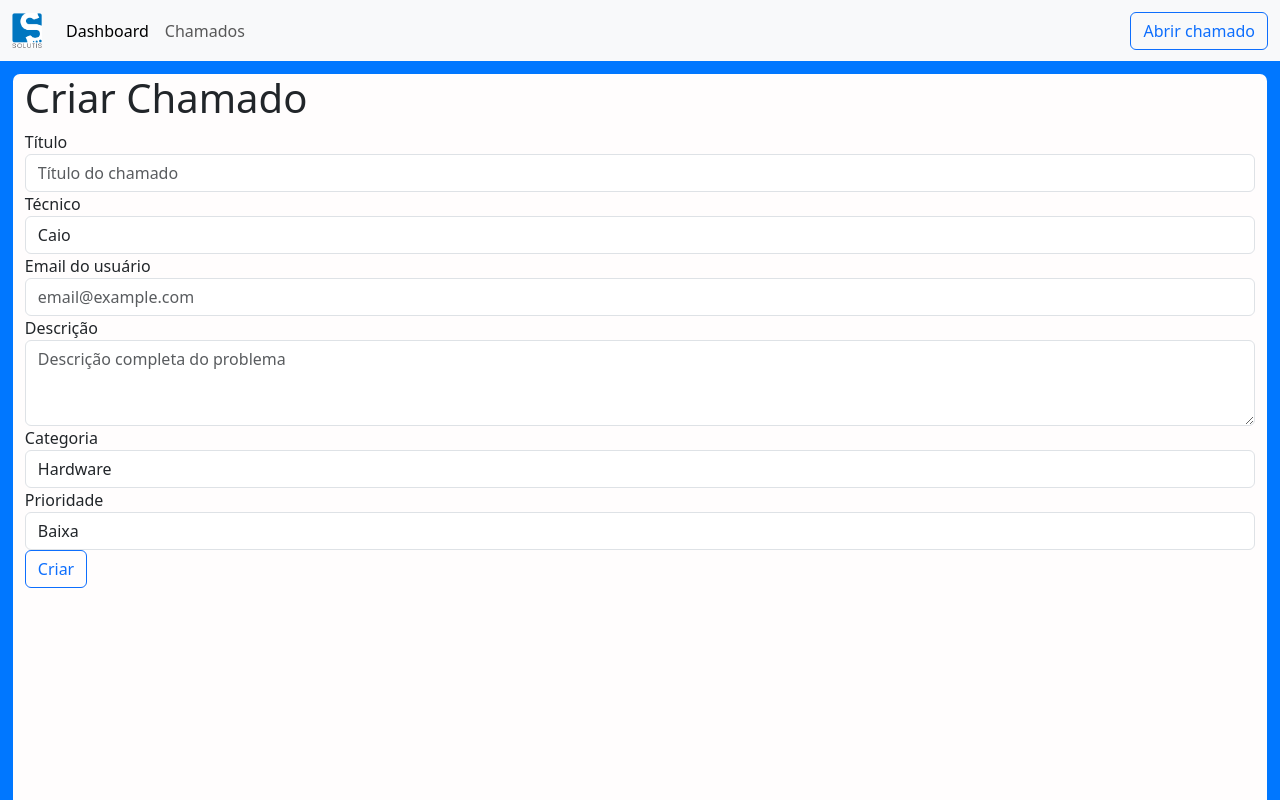
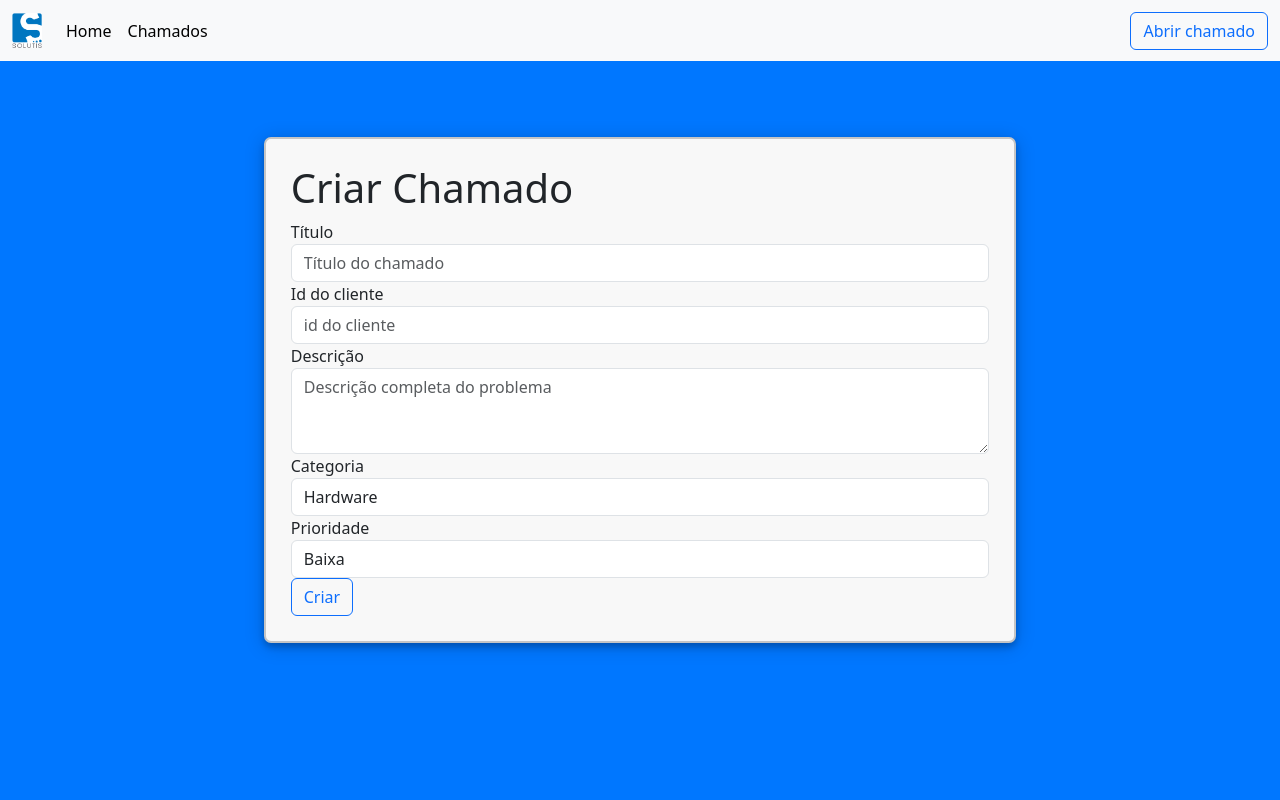
Before and after one commit to caioCarmoAtSolutis/Solutis-Helpdesk-Frontend, a React (Vite) app: page /criar-chamado in a window 1280 px wide. Built offline with nearby package versions, Linux system fonts and the light colour scheme.

Commit message:
feat: Add dashboard logic and implement create ticket form

```diff
--- a/src/components/CreateTicketForm.tsx
+++ b/src/components/CreateTicketForm.tsx
@@ -1,17 +1,109 @@
 import { useForm } from "react-hook-form";
+import { useState } from "react";
 import "./CreateTicketForm.css";
 
-const onSubmit = (data: any) => {};
+const GATEWAY_URL = "http://localhost:9000";
+const TICKET_SERVICE_ENDPOINT = "/ticket-service/tickets";
+
+interface TicketFormData {
+  title: string;
+  customerId: string;
+  description: string;
+  category: string;
+  priority: string;
+}
+
+function getCategory(category: string) {
+  switch (category) {
+    case "Software":
+      return "SOFTWARE";
+    case "Hardware":
+      return "HARDWARE";
+    case "Network":
+      return "NETWORK";
+  }
+}
+
+function getPriority(priority: string) {
+  switch (priority) {
+    case "Baixa":
+      return "LOW";
+    case "Média":
+      return "MEDIUM";
+    case "Alta":
+      return "HIGH";
+    case "Crítica":
+      return "CRITICAL";
+  }
+}
+
+async function createTicket(data: TicketFormData) {
+  const response = await fetch(`${GATEWAY_URL + TICKET_SERVICE_ENDPOINT}`, {
+    method: "POST",
+    headers: { "Content-Type": "application/json" },
+    body: JSON.stringify({
+      customerId: data.customerId,
+      title: data.title,
+      description: data.description,
+      category: { category: getCategory(data.category) },
+      priority: { priority: getPriority(data.priority) },
+    }),
+  });
+
+  if (!response.ok) {
+    const errorBody = await response.text();
+    console.error("Server responded with:", response.status, errorBody);
+    throw new Error(`Failed to create ticket: ${response.status} ${errorBody}`);
+  }
+
+  return response.json();
+}
 
 function CreateTicketForm() {
   const {
     register,
     handleSubmit,
-    formState: { errors },
-  } = useForm();
+    reset,
+    formState: { errors, isSubmitting },
+  } = useForm<TicketFormData>();
+
+  const [submitStatus, setSubmitStatus] = useState<{
+    type: "success" | "error";
+    message: string;
+  } | null>(null);
+
+  const onSubmit = async (data: TicketFormData) => {
+    setSubmitStatus(null);
+    try {
+      await createTicket(data);
+      setSubmitStatus({
+        type: "success",
+        message: "Chamado criado com sucesso!",
+      });
+      reset();
+    } catch (error) {
+      console.error(error);
+      setSubmitStatus({
+        type: "error",
+        message: "Não foi possível criar o chamado. Tente novamente.",
+      });
+    }
+  };
 
   return (
-    <>
+    <form onSubmit={handleSubmit(onSubmit)}>
+      {submitStatus && (
+        <div
+          className={
+            submitStatus.type === "success"
+              ? "alert alert-success"
+              : "alert alert-danger"
+          }
+          role="alert"
+        >
+          {submitStatus.message}
+        </div>
+      )}
       <div className="form-group">
         <label htmlFor="title">Título</label>
         <input
@@ -25,28 +117,15 @@ function CreateTicketForm() {
         )}
       </div>
       <div className="form-group">
-        <label htmlFor="select-technician">Técnico</label>
-        <select
-          className="form-control"
-          id="select-technician"
-          {...register("technician", { required: true })}
-        >
-          <option>Caio</option>
-          <option>Guilherme</option>
-          <option>JV</option>
-          <option>nenhum</option>
-        </select>
-      </div>
-      <div className="form-group">
-        <label htmlFor="user-email">Email do usuário</label>
+        <label htmlFor="clientId">Id do cliente</label>
         <input
-          className={`form-control ${errors?.email} input-error`}
-          id="user-email"
-          placeholder="email@example.com"
-          {...register("email", { required: true })}
+          className={`form-control ${errors?.customerId} input-error`}
+          id="clientId"
+          placeholder="id do cliente"
+          {...register("customerId", { required: true })}
         />
-        {errors?.email?.type === "required" && (
-          <p className="error-message">O email do usuário é obrigatório!</p>
+        {errors?.customerId?.type === "required" && (
+          <p className="error-message">O id do usuário é obrigatório!</p>
         )}
       </div>
       <div className="form-group">
@@ -91,12 +170,12 @@ function CreateTicketForm() {
         <button
           type="submit"
           className="btn btn-outline-primary"
-          onClick={() => handleSubmit(onSubmit)()}
+          disabled={isSubmitting}
         >
           Criar
         </button>
       </div>
-    </>
+    </form>
   );
 }
 
--- a/src/components/DisplayTicket.tsx
+++ b/src/components/DisplayTicket.tsx
@@ -4,19 +4,77 @@ interface TicketProps {
   ticket: Ticket;
 }
 
+function handleUpdateSubmit() {}
+
+function rederTechnicians() {
+  return <option></option>;
+}
+
 function DisplayTicket({ ticket }: TicketProps) {
   return (
-    <div>
-      <p>Título: {ticket.title || "-"}</p>
+    <>
+      <h4>{ticket.title || "-"}</h4>
+      <hr />
       <p>Descrição: {ticket.description || "-"}</p>
-      <p>Técnico responsável: {ticket.technicianId || "-"}</p>
+      <p>
+        Técnico responsável: {ticket.technicianId || "Sem técnico responsável"}
+      </p>
       <p>Usuário: {ticket.customerId || "-"}</p>
-      <p>Status: {ticket.status.status || "-"}</p>
-      <p>Categoria: {ticket.category.category || "-"}</p>
-      <p>Prioridade: {ticket.priority.priority || "-"}</p>
-      <p>Criado em: {ticket.createdAt || "-"}</p>
-      <p>Última atualização: {ticket.updatedAt || "-"}</p>
-    </div>
+      <p>{ticket.status.status || "Status: -"}</p>
+      <p>{ticket.category.category || "Category: -"}</p>
+      <p>{ticket.priority.priority || "Priority: -"}</p>
+      <p>Criado em {ticket.createdAt || "-"}</p>
+      <p>Última atualização {ticket.updatedAt || "-"}</p>
+      <hr />
+      <form>
+        <div className="form-row align-items-center">
+          <div className="col-auto">
+            <label className="sr-only" htmlFor="inlineFormInputGroup">
+              Atribuir técnico
+            </label>
+            <select
+              className="form-control"
+              id="select-status"
+              aria-placeholder=""
+            >
+              {rederTechnicians()}
+            </select>
+          </div>
+          <div className="col-auto">
+            <label className="sr-only" htmlFor="select-status">
+              Status
+            </label>
+            <select className="form-control" id="select-status">
+              <option>Aberto</option>
+              <option>Em atendimento</option>
+              <option>Em espera</option>
+              <option>Solucionado</option>
+              <option>fechado</option>
+            </select>
+          </div>
+          <div className="col-auto">
+            <label className="sr-only" htmlFor="select-priority">
+              Prioridade
+            </label>
+            <select className="form-control" id="select-priority">
+              <option>Baixa</option>
+              <option>Média</option>
+              <option>Alta</option>
+              <option>Crítica</option>
+            </select>
+          </div>
+          <div className="col-auto">
+            <button
+              type="submit"
+              className="btn btn-primary mb-2"
+              onClick={handleUpdateSubmit}
+            >
+              Submit
+            </button>
+          </div>
+        </div>
+      </form>
+    </>
   );
 }
 
--- a/src/components/NavBarItems.tsx
+++ b/src/components/NavBarItems.tsx
@@ -6,11 +6,15 @@ function NavBarItems() {
       <ul className="navbar-nav me-auto mb-2 mb-lg-0">
         <li className="nav-item">
           <a className="nav-link active" aria-current="page" href="/">
-            Dashboard
+            Home
           </a>
         </li>
         <li className="nav-item">
-          <a className="nav-link" href="/listar-chamados">
+          <a
+            className="nav-link active"
+            aria-current="page"
+            href="/listar-chamados"
+          >
             Chamados
           </a>
         </li>
--- a/src/components/TicketsDynamicList.tsx
+++ b/src/components/TicketsDynamicList.tsx
@@ -1,7 +1,6 @@
 import { useNavigate } from "react-router-dom";
 
 export type Priority = "LOW" | "MEDIUM" | "HIGH" | "CRITICAL";
-export type Status = "OPEN" | "IN_PROGRESS" | "RESOLVED";
 
 export interface Ticket {
   id: string;
--- /dev/null
+++ b/src/pages/Box.css
@@ -0,0 +1,12 @@
+.box {
+    border:2px solid rgb(197, 197, 197);
+    background-color: rgb(248, 248, 248);
+    border-radius: 7px;
+    padding: 2%;
+    margin: 2%;
+    box-shadow: 0 4px 6px 0 rgba(0, 0, 0, 0.2), 0 3px 20px 0 rgba(0, 0, 0, 0.19);
+}
+
+.form-box {
+    margin: 5% 20%;
+}
--- a/src/pages/CreateTicketPage.css
+++ /dev/null
@@ -1,3 +0,0 @@
-.form {
-    width: 30%;
-}
--- a/src/pages/CreateTicketPage.tsx
+++ b/src/pages/CreateTicketPage.tsx
@@ -1,6 +1,5 @@
 import NavBar from "../components/NavBar";
 import ContentBox from "../components/ContentBox";
-import MainPane from "../components/MainPane";
 import CreateTicketForm from "../components/CreateTicketForm";
 import "./page.css";
 
@@ -9,12 +8,10 @@ function CreateTicketPage() {
     <div className="page">
       <NavBar />
       <ContentBox>
-        <MainPane>
-          <div className="form">
-            <h1>Criar Chamado</h1>
-            <CreateTicketForm />
-          </div>
-        </MainPane>
+        <div className="box form-box">
+          <h1>Criar Chamado</h1>
+          <CreateTicketForm />
+        </div>
       </ContentBox>
     </div>
   );
--- a/src/pages/DisplayTicketPage.tsx
+++ b/src/pages/DisplayTicketPage.tsx
@@ -1,15 +1,17 @@
 import NavBar from "../components/NavBar";
 import ContentBox from "../components/ContentBox";
-import MainPane from "../components/MainPane";
 import DisplayTicket from "../components/DisplayTicket";
 import { useLocation, useParams } from "react-router-dom";
 import type { Ticket } from "../components/TicketsDynamicList";
-import "./page.css";
+import "./Page.css";
+import "./Box.css";
 
 function DisplayTicketPage() {
   const { state } = useLocation();
   const { id } = useParams();
   const ticket = state?.ticket as Ticket;
+
+  console.log(ticket);
 
   if (!ticket) {
     console.log("Ticket undefined!");
@@ -19,10 +21,9 @@ function DisplayTicketPage() {
     <div className="page">
       <NavBar />
       <ContentBox>
-        <MainPane>
-          <h1>Chamado {id}</h1>
+        <div className="box">
           <DisplayTicket ticket={ticket} />
-        </MainPane>
+        </div>
       </ContentBox>
     </div>
   );
```
Also changed, not shown: src/components/Dashboard.tsx (+61 -11 lines).
